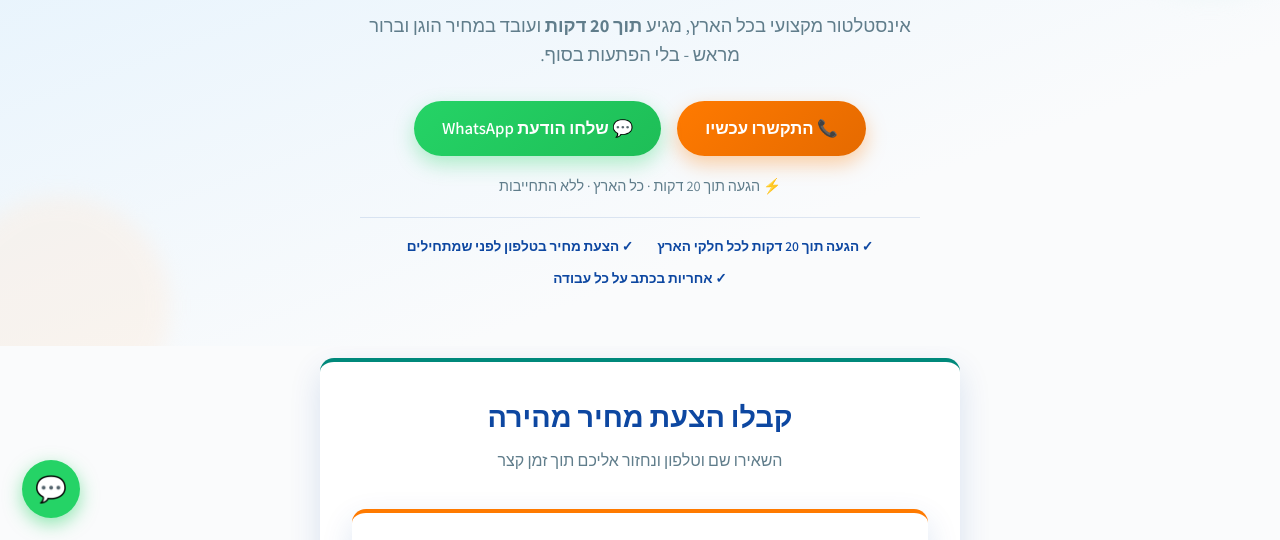
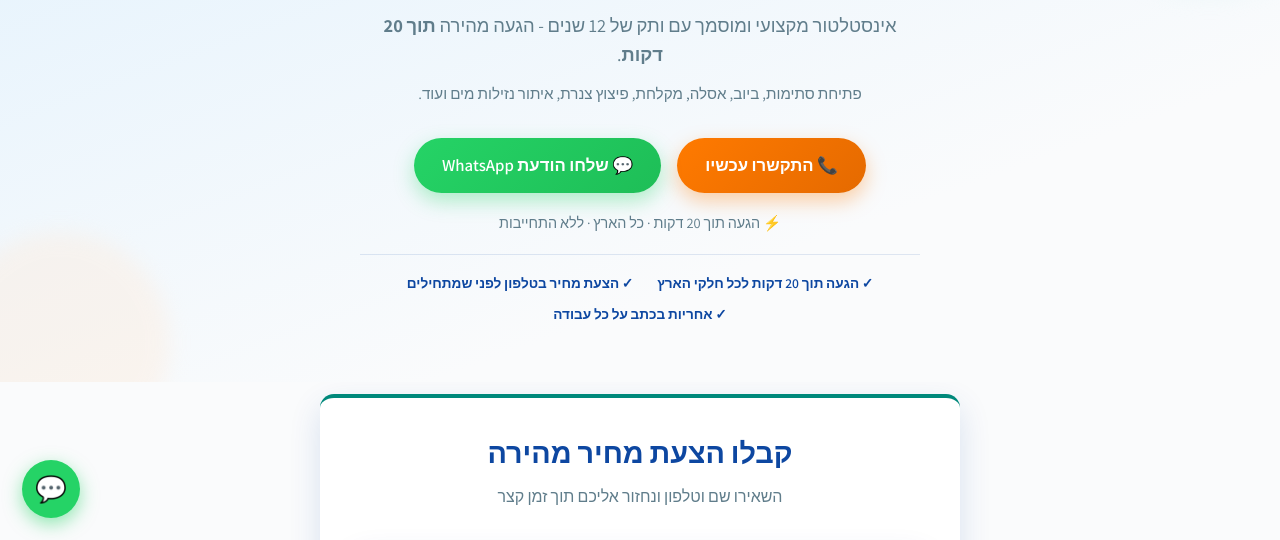
Before and after one commit to dandinn22-commits/website, a website: page website/public/index.html in a window 1280 px wide. Shown: the part 260-800 px from the top of the page. Drawn offline with Linux system fonts and the light colour scheme.

Commit message:
Add files via upload

```diff
--- a/website/public/index.html
+++ b/website/public/index.html
@@ -49,7 +49,8 @@
     <div class="container hero-inner">
       <span class="hero-eyebrow">🔧 שירותי אינסטלציה מקצועיים</span>
       <h1>אינסטלציה בקליק אחד</h1>
-      <p class="hero-sub">אינסטלטור מקצועי בכל הארץ, מגיע <strong>תוך 20 דקות</strong> ועובד במחיר הוגן וברור מראש - בלי הפתעות בסוף.</p>
+      <p class="hero-sub">אינסטלטור מקצועי ומוסמך עם ותק של 12 שנים - הגעה מהירה <strong>תוך 20 דקות</strong>.</p>
+      <p class="hero-services">פתיחת סתימות, ביוב, אסלה, מקלחת, פיצוץ צנרת, איתור נזילות מים ועוד.</p>
       <div class="hero-actions">
         <a href="tel:0536726205" class="btn btn-primary">📞 התקשרו עכשיו</a>
         <a href="https://wa.me/972536726205?text=%D7%94%D7%99%D7%99%2C%20%D7%90%D7%A9%D7%9E%D7%97%20%D7%9C%D7%A7%D7%91%D7%9C%20%D7%94%D7%A6%D7%A2%D7%AA%20%D7%9E%D7%97%D7%99%D7%A8%20%D7%9C%D7%A9%D7%99%D7%A8%D7%95%D7%AA%20%D7%90%D7%99%D7%A0%D7%A1%D7%98%D7%9C%D7%A6%D7%99%D7%94" class="btn btn-whatsapp" target="_blank" rel="noopener">
--- a/website/public/style.css
+++ b/website/public/style.css
@@ -182,6 +182,12 @@
   font-size: 1.15rem;
   color: var(--text-light);
   max-width: 560px;
+  margin: 0 auto 12px;
+}
+.hero-services {
+  font-size: 0.95rem;
+  color: var(--text-light);
+  max-width: 620px;
   margin: 0 auto 32px;
 }
 .hero-actions {
```
